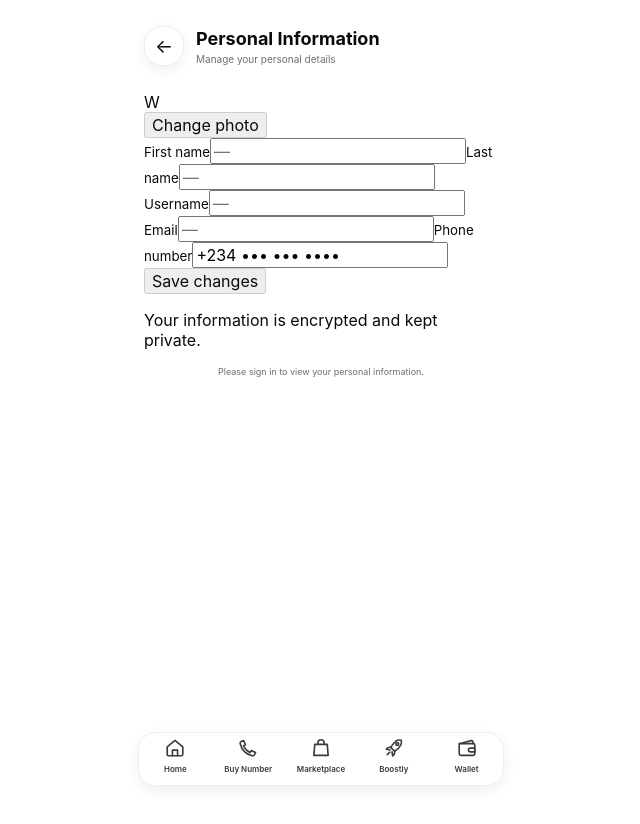
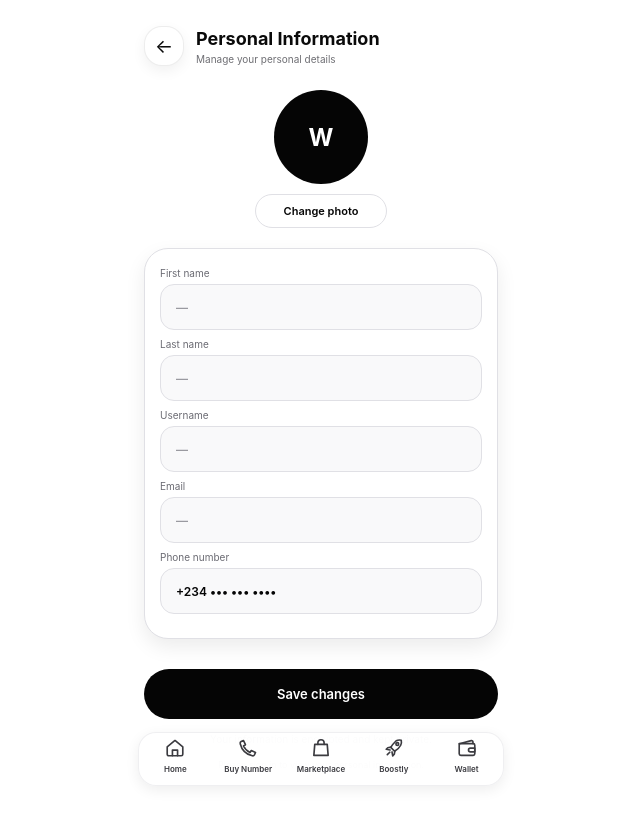
Before and after one commit to wis12dom34/-wickspend-web, a Next.js app: page /personal-information in a window 1280 px wide. Shown: the top 824 px of the page, without its empty margins (319-959 px from the left). Before the commit the page ends 800 px from the top, so only its background shows below. Built offline with nearby package versions, Linux system fonts and the light colour scheme; no server answers.

Commit message:
Match personal information screen to Figma

```diff
--- a/app/personal-information/page.tsx
+++ b/app/personal-information/page.tsx
@@ -13,6 +13,7 @@ export default function PersonalInformation(){
   const first=valueOf(user,"first_name","firstName"),last=valueOf(user,"last_name","lastName"),username=valueOf(user,"username","telegram_username"),email=valueOf(user,"email"),phone=valueOf(user,"phone_number","phone","mobile");
   const initials=useMemo(()=>{const raw=`${first} ${last}`.trim()||username||"WickSpend";return raw.split(/\s+/).slice(0,2).map(x=>x.charAt(0).toUpperCase()).join("")||"W"},[first,last,username]);
   return <PageShell title="Personal Information" subtitle="Manage your personal details" back="/profile">
+    <div className="personalScreen">
       <section className="personalAvatarBlock" aria-busy={loading}><div className="personalAvatar" aria-hidden="true">{initials}</div><button type="button" className="personalPhotoButton" disabled title="Photo update is not available yet">Change photo</button></section>
       <section className="personalDetailsCard">
         <label><small>First name</small><input value={first} readOnly placeholder="—"/></label>
@@ -24,5 +25,9 @@ export default function PersonalInformation(){
       <button type="button" className="personalSave" disabled title="Profile editing backend is not available yet">Save changes</button>
       <p className="personalPrivacy">Your information is encrypted and kept private.</p>
       {message&&<p className="screenMessage" role="status">{message}</p>}
+    </div>
+    <style jsx>{`
+      .personalScreen{margin-top:-2px}.personalAvatarBlock{display:grid;justify-items:center;gap:10px;margin:20px 0}.personalAvatar{width:94px;height:94px;border-radius:47px;background:#050505;color:#fff;display:grid;place-items:center;font-size:24px;font-weight:700}.personalPhotoButton{width:132px;height:34px;border-radius:17px;border:1px solid #e0e0e5;background:#fff;font-size:11px;font-weight:600;opacity:1}.personalPhotoButton:disabled{color:#050505;cursor:not-allowed}.personalDetailsCard{border:1px solid #e0e0e5;border-radius:24px;background:#fff;box-shadow:0 8px 20px rgba(0,0,0,.08);padding:18px 15px 24px;display:grid;gap:8px}.personalDetailsCard label{display:grid;gap:5px}.personalDetailsCard small{font-size:10px;color:#6b6b73}.personalDetailsCard input{height:46px;border:1px solid #e0e0e5;border-radius:14px;background:#f9f9fa;padding:0 15px;font-size:12px;font-weight:600;color:#050505;outline:0}.personalDetailsCard input::placeholder{color:#9a9aa0}.personalSave{width:100%;height:50px;border:0;border-radius:25px;background:#050505;color:#fff;font-size:13px;font-weight:600;margin-top:30px;opacity:1}.personalSave:disabled{cursor:not-allowed}.personalPrivacy{text-align:center;color:#6b6b73;font-size:10px;margin:14px 0 0}@media(max-height:760px){.personalAvatarBlock{margin:8px 0 14px}.personalAvatar{width:78px;height:78px;border-radius:39px}.personalDetailsCard{gap:5px}.personalDetailsCard input{height:42px}.personalSave{margin-top:18px}}
+    `}</style>
   </PageShell>
 }
```
Lines whose indentation alone changed are shown as unchanged.
